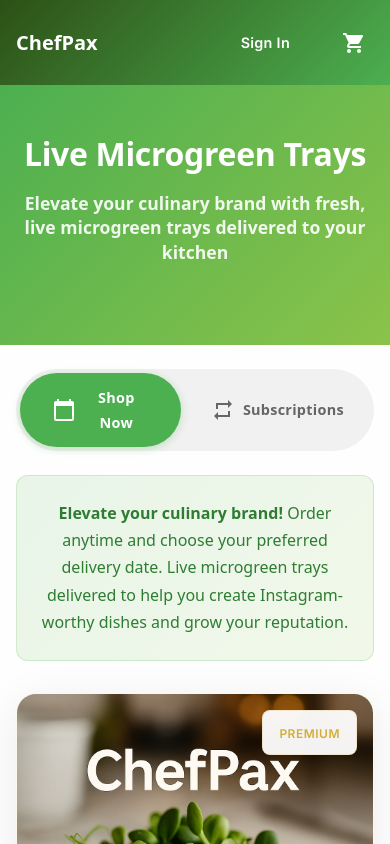
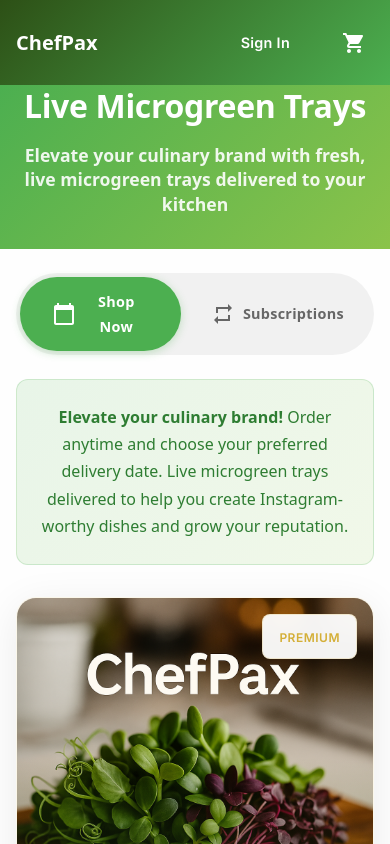
Before and after one commit to geoffdsims/chefpax, a Next.js app: page /shop in a window 390 px wide. Shown: the top 844 px of the page. Built offline with nearby package versions, Linux system fonts and the light colour scheme; no server answers.

Commit message:
fix: Remove excessive padding from hero section
- Remove py: { xs: 6, md: 8 } from hero section
- Eliminates 64px padding on desktop (md breakpoint)
- Eliminates 48px padding on mobile (xs breakpoint)
- Reduces scrolling and improves page layout density

```diff
--- a/src/app/shop/page.tsx
+++ b/src/app/shop/page.tsx
@@ -333,7 +333,6 @@
         sx={{
           background: "linear-gradient(135deg, #4CAF50 0%, #8BC34A 100%)",
           color: "white",
-          py: { xs: 6, md: 8 },
           position: "relative",
           overflow: "hidden",
         }}
```
